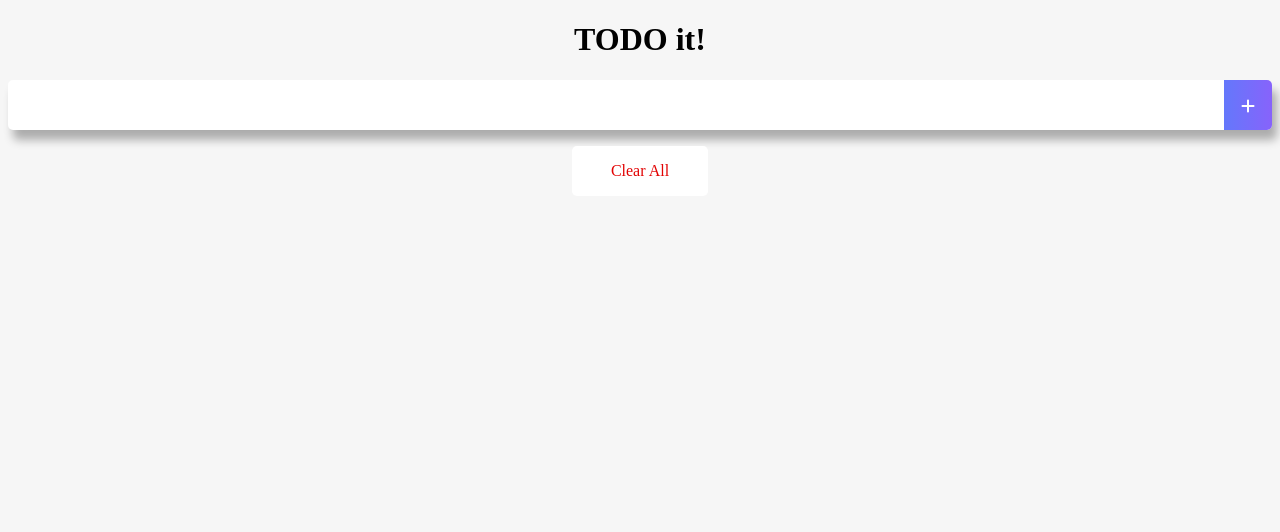
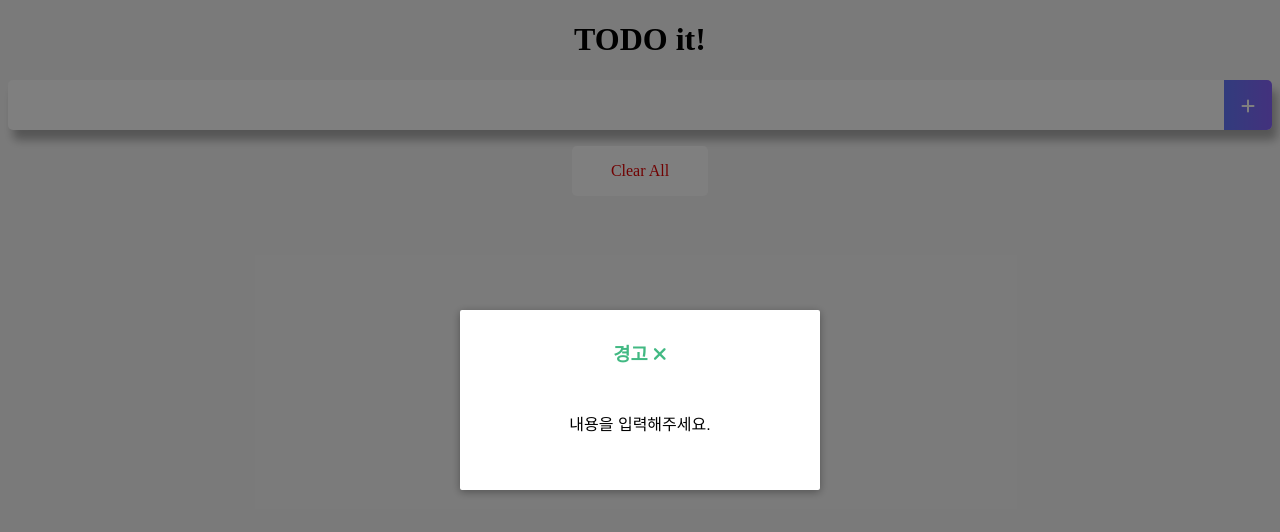
Before and after one commit to whp5047/Vue.js-Todo-App, a Vue app in the folder vue-todo/: page / in a window 1280 px wide. Both pictures are taken after a click on the element 1248 px from the left and 104 px from the top of the page. Shown: the top 532 px of the page. Built offline with nearby package versions, Linux system fonts and the light colour scheme.

Commit message:
#3 Modal 등록
template v-slot: 을 이용한 component 재활용

```diff
--- a/vue-todo/src/components/TodoInput.vue
+++ b/vue-todo/src/components/TodoInput.vue
@@ -4,22 +4,40 @@
         <span class="addContainer" @click="addTodo">
             <i class="fa-solid fa-plus addBtn"></i>
         </span>
+         <Modal v-if="showModal" @close="showModal = false">
+             <template v-slot:header>
+                <h3>
+                    경고
+                    <i class="fa-solid fa-xmark closeModalBtn" @click="this.showModal = false"></i>
+                </h3>
+             </template>
+             <template v-slot:body>
+                <div>
+                    내용을 입력해주세요.
+                </div>
+             </template>
+          </Modal>
     </div>
 </template>
 <script>
+import Modal from "./common/Modal.vue"
+
 export default {
     data(){
         return{
             newTodoItem : "",
+            showModal : false,
         }
     },
 
     methods: {
         addTodo(){
             if(this.newTodoItem !== ''){
-                this.$emit('addTodoItem', this.newTodoItem)
+                this.$emit('addTodoItem', this.newTodoItem);
 
                 this.clearInput();
+            }else{
+                this.showModal = !this.showModal;
             }
 
         },
@@ -31,9 +49,13 @@ export default {
 
     },
 
+    components:{
+        Modal,
+    },
+
 }
 </script>
-<style>
+<style scoped>
     input:focus{
         outline: none;
     }
@@ -64,4 +86,7 @@ export default {
         vertical-align: middle;
     }
 
+    .closeModalBtn{
+        color: #42b983;
+    }
 </style>
--- /dev/null
+++ b/vue-todo/src/components/common/Modal.vue
@@ -0,0 +1,81 @@
+<template>
+     <transition name="Modal">
+        <div class="modal-mask">
+          <div class="modal-wrapper">
+            <div class="modal-container">
+
+              <div class="modal-header">
+                <slot name="header">
+                  default header
+                </slot>
+              </div>
+
+              <div class="modal-body">
+                <slot name="body">
+                  default body
+                </slot>
+              </div>
+            </div>
+          </div>
+        </div>
+      </transition>
+</template>
+<script>
+</script>
+<style>
+.modal-mask {
+  position: fixed;
+  z-index: 9998;
+  top: 0;
+  left: 0;
+  width: 100%;
+  height: 100%;
+  background-color: rgba(0, 0, 0, 0.5);
+  display: table;
+  transition: opacity 0.3s ease;
+}
+
+.modal-wrapper {
+  display: table-cell;
+  vertical-align: middle;
+}
+
+.modal-container {
+  width: 300px;
+  margin: 0px auto;
+  padding: 20px 30px;
+  background-color: #fff;
+  border-radius: 2px;
+  box-shadow: 0 2px 8px rgba(0, 0, 0, 0.33);
+  transition: all 0.3s ease;
+  font-family: Helvetica, Arial, sans-serif;
+}
+
+.modal-header h3 {
+  margin-top: 0;
+  color: #42b983;
+}
+
+.modal-body {
+  margin: 20px 0;
+}
+
+.modal-default-button {
+  float: right;
+}
+
+.modal-enter {
+  opacity: 0;
+}
+
+.modal-leave-active {
+  opacity: 0;
+}
+
+.modal-enter .modal-container,
+.modal-leave-active .modal-container {
+  -webkit-transform: scale(1.1);
+  transform: scale(1.1);
+}
+
+</style>
```
